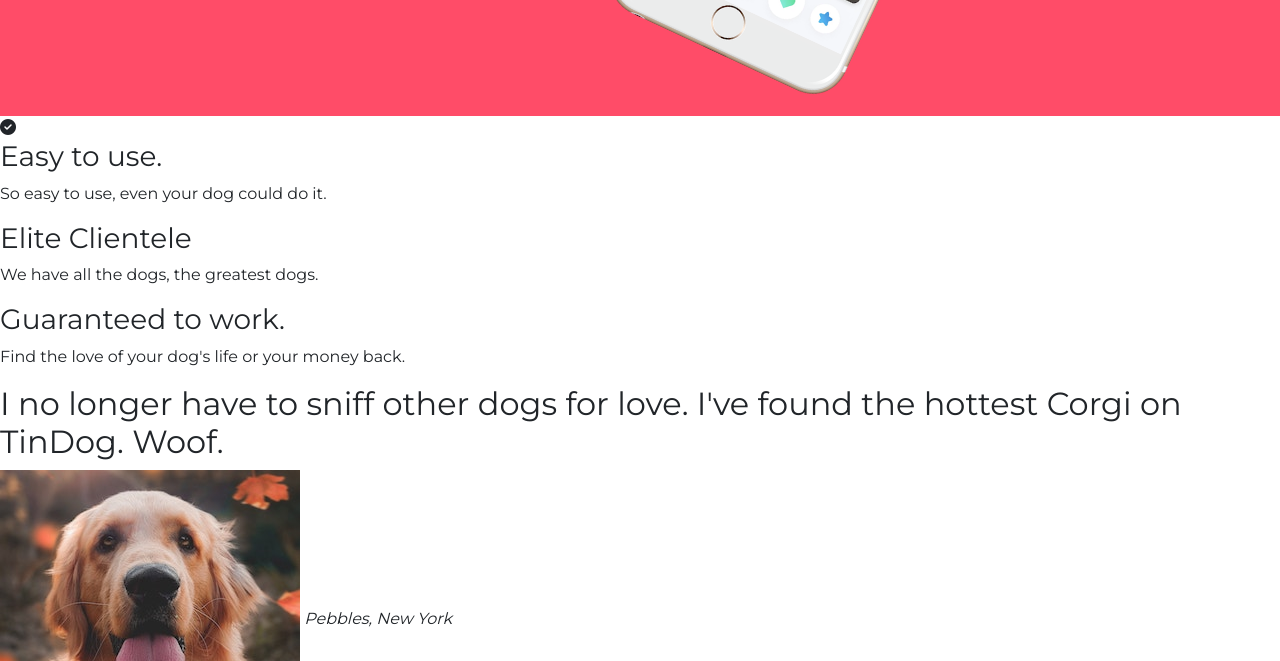
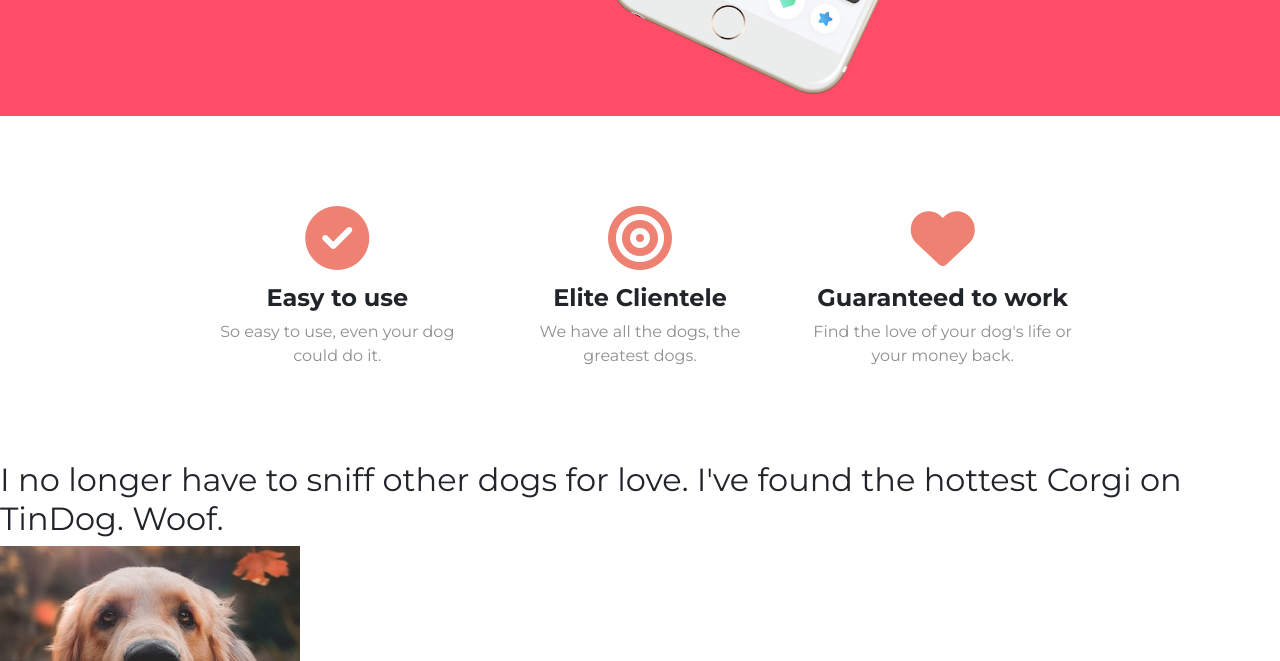
Before and after one commit to ZejunZhou/CV_Website, a plain HTML site: page bootstrap_tindog_project/index.html in a window 1280 px wide. Shown: the part 615-1276 px from the top of the page. Drawn offline with nearby package versions, Linux system fonts and the light colour scheme.

Commit message:
polish more styles for feature section

```diff
--- a/bootstrap_tindog_project/css/styles.css
+++ b/bootstrap_tindog_project/css/styles.css
@@ -52,6 +52,8 @@ h1{
     font-size: 1.1rem;
 }
 
+/****Title class*******/
+
 .Download-button{
     margin-top: 10%;
     margin-right: 3%;
@@ -64,3 +66,33 @@ h1{
     position: relative;
     left:10%;
 }
+
+/******Feature class *******/
+
+.feature-icon{
+    color: #ef8172;
+    margin: 5%;
+}
+
+.feature-icon:hover{
+    color:#ff4c68;
+}
+
+.feature-heading{
+    font-family:"Montserrat";
+    font-weight: 700;
+    font-size: 1.5rem;
+}
+
+.feature-paragraph{
+    color: #8f8f8f;
+}
+
+.feature-content{
+    text-align: center;
+    padding: 0 2%;
+}
+
+#features{
+    padding: 3% 0;
+}
--- a/bootstrap_tindog_project/index.html
+++ b/bootstrap_tindog_project/index.html
@@ -15,7 +15,7 @@
   <link rel="stylesheet" href="css/styles.css">
 
   <!--import google font-->
-  <link href="https://fonts.googleapis.com/css?family=Montserrat:400,900|Ubuntu" rel="stylesheet">
+  <link href="https://fonts.googleapis.com/css?family=Montserrat:400,700,900|Ubuntu" rel="stylesheet">
 
 </head>
 
@@ -79,17 +79,30 @@
   <!-- Features -->
 
   <section id="features">
-    <!--adding circle-check icon-->
-    <i class="fa-solid fa-circle-check"></i>
-    <h3>Easy to use.</h3>
-    <p>So easy to use, even your dog could do it.</p>
+    <div class="container">
+      <div class="row">
+        <div class="col-lg-4 col-md-12 feature-content">
+          <!--adding circle-check icon-->
+          <i class="fa-solid fa-circle-check feature-icon fa-4x"></i>
+          <h3 class="feature-heading">Easy to use</h3>
+          <p class="feature-paragraph">So easy to use, even your dog could do it.</p>
+        </div>
 
-    <h3>Elite Clientele</h3>
-    <p>We have all the dogs, the greatest dogs.</p>
+        <div class="col-lg-4 col-md-12 feature-content">
+          <!--adding bullseye icon-->
+          <i class="fas fa-bullseye fa-4x feature-icon"></i>
+          <h3 class="feature-heading">Elite Clientele</h3>
+          <p class="feature-paragraph">We have all the dogs, the greatest dogs.</p>
+        </div>
 
-    <h3>Guaranteed to work.</h3>
-    <p>Find the love of your dog's life or your money back.</p>
-
+        <div class="col-lg-4 col-md-12 feature-content">
+          <!--adding heart icon-->
+          <i class="fa-solid fa-heart feature-icon fa-4x"></i>
+          <h3 class="feature-heading">Guaranteed to work</h3>
+          <p class="feature-paragraph">Find the love of your dog's life or your money back.</p>
+        </div>
+      </div>
+    </div>
   </section>
 
 
```
Also changed, not shown: 1 other file.
